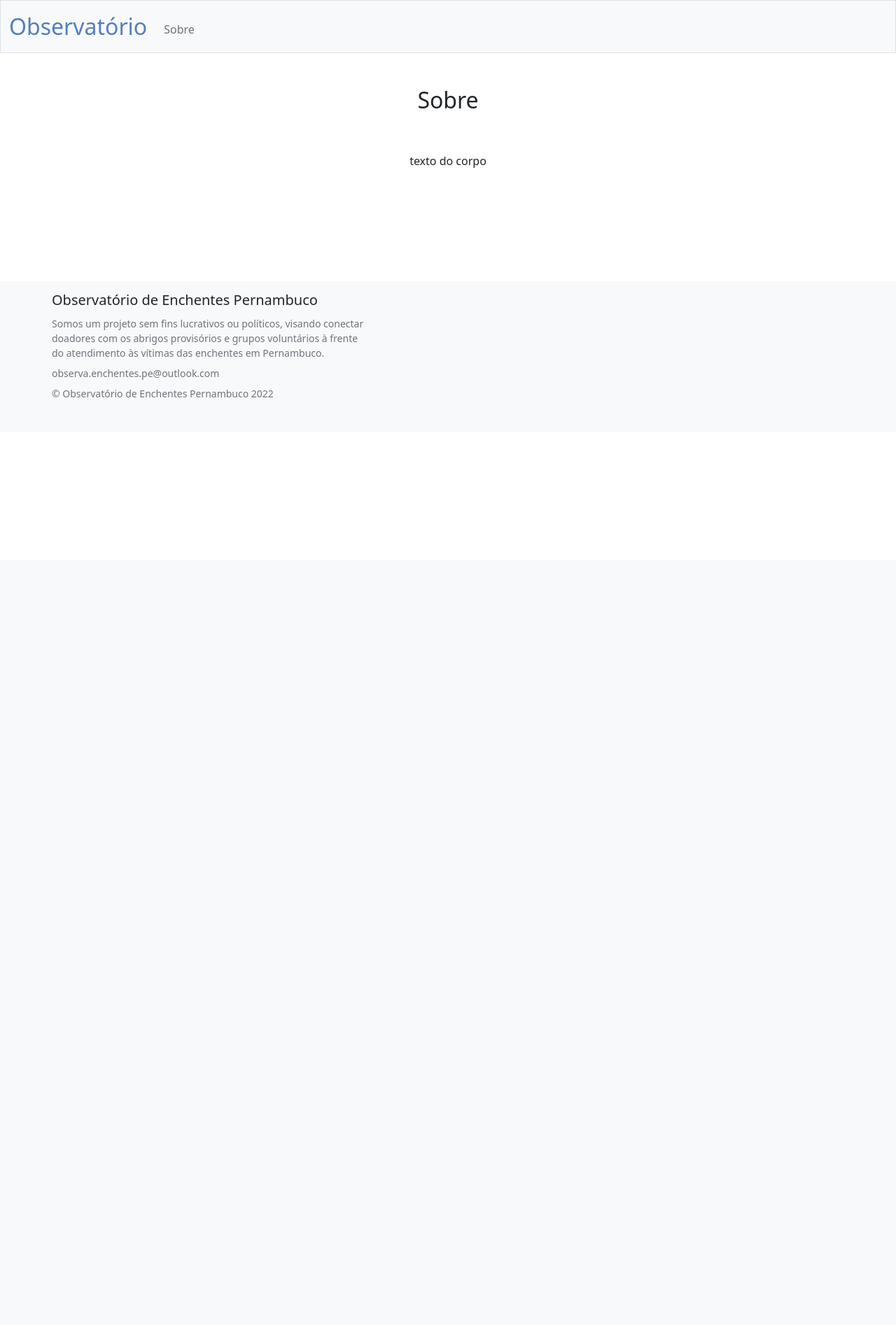
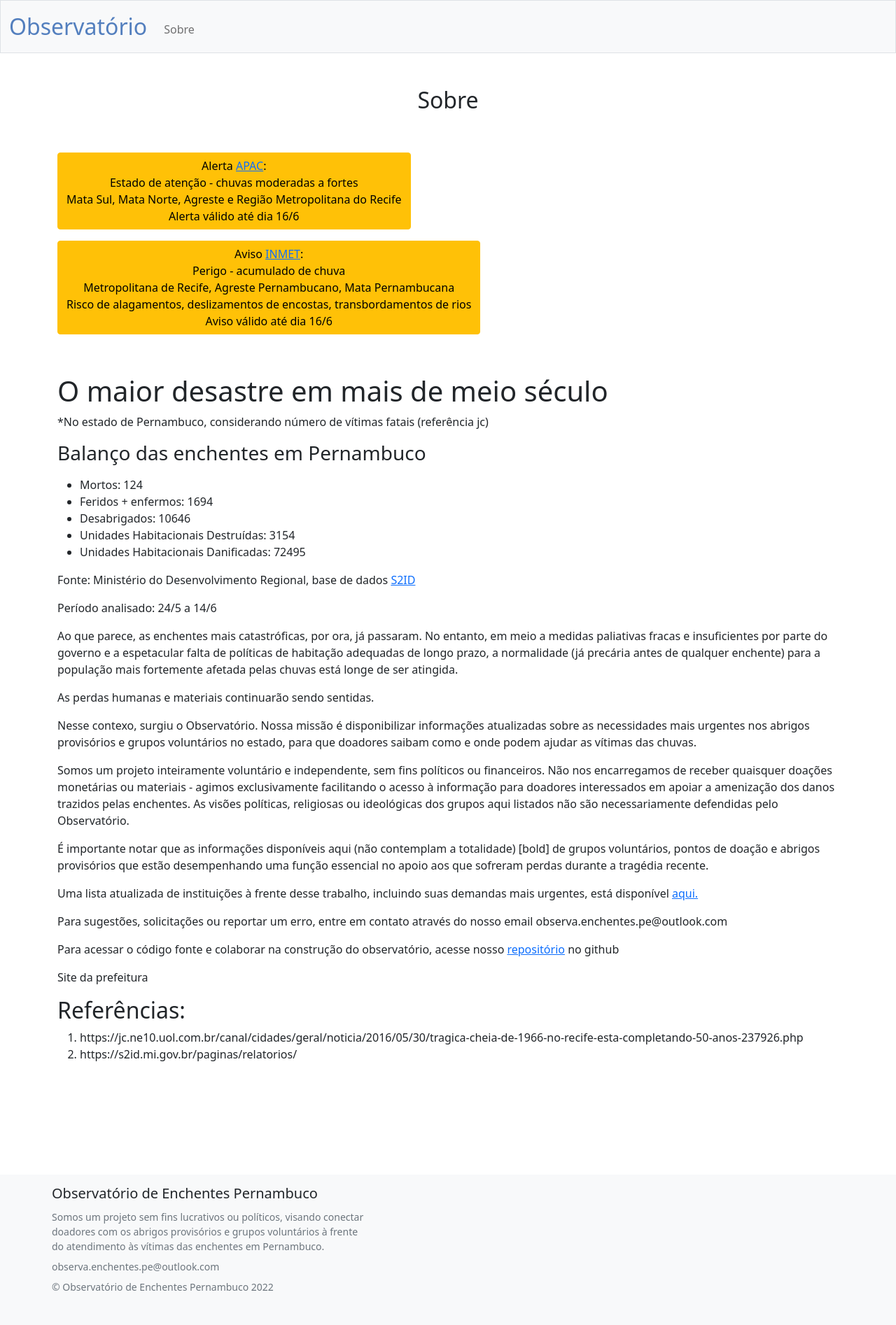
Before and after one commit to oriapierre/enchentes-pe, a Flask app: page /sobre in a window 1280 px wide. Shown: the whole page at 70% size. Before the commit the page ends 568 px from the top, so only its background shows below. Run offline with Flask 2, Linux system fonts and the light colour scheme; some libraries are stand-ins or nearby versions.

Commit message:
Update sobre.html

```diff
--- a/templates/sobre.html
+++ b/templates/sobre.html
@@ -6,7 +6,90 @@
 
 {% block main %}
     <h2>Sobre</h2>
-    <main class = "container py-5 text-center">
-        <p>texto do corpo</p>
+    <main class = "container py-5 text-start">
+        <div >
+            <button type="button" class="btn btn-warning">
+                Alerta <a href="https://www.apac.pe.gov.br/avisos/">APAC</a>:<br>
+                Estado de atenção - chuvas moderadas a fortes<br>
+                Mata Sul, Mata Norte, Agreste e Região Metropolitana do Recife<br>
+                Alerta válido até dia 16/6
+            </button>
+            <p></p>
+            <button type="button" class="btn btn-warning">
+            Aviso <a href="https://portal.inmet.gov.br/">INMET</a>:<br>
+            Perigo - acumulado de chuva<br>
+            Metropolitana de Recife, Agreste Pernambucano, Mata Pernambucana<br>
+            Risco de alagamentos, deslizamentos de encostas, transbordamentos de rios<br>
+            Aviso válido até dia 16/6
+            </button>
+            <p class = 'spasado'></p>
+        </div>
+        <h1>O maior desastre em mais de meio século</h1>
+        <p>*No estado de Pernambuco, considerando número de vítimas fatais (referência jc)</p>
+        <p></p>
+        <h3>Balanço das enchentes em Pernambuco</h3>
+        <p></p>
+        <ul>
+            <li>Mortos: 124</li>
+            <li>Feridos + enfermos: 1694</li>
+            <li>Desabrigados: 10646</li>
+            <li>Unidades Habitacionais Destruídas: 3154</li>
+            <li>Unidades Habitacionais Danificadas: 72495</li>
+        </ul>
+        <p></p>
+        <p>Fonte: Ministério do Desenvolvimento Regional, base de dados <a href="https://s2id.mi.gov.br/paginas/relatorios/">S2ID</a></p>
+        <p>Período analisado: 24/5 a 14/6</p>
+        <p></p>
+        <p>
+            Ao que parece, as enchentes mais catastróficas, por ora, já passaram.
+            No entanto, em meio a medidas paliativas fracas e insuficientes por parte do governo e a
+            espetacular falta de políticas de habitação adequadas de longo prazo, a normalidade
+            (já precária antes de qualquer enchente) para a população mais fortemente afetada
+            pelas chuvas está longe de ser atingida.
+        </p>
+        <p></p>
+        <p>As perdas humanas e materiais continuarão sendo sentidas.</p>
+        <p></p>
+        <p>
+            Nesse contexo, surgiu o Observatório. Nossa missão é disponibilizar informações atualizadas
+            sobre as necessidades mais urgentes nos abrigos provisórios e grupos voluntários no estado,
+            para que doadores saibam como e onde podem ajudar as vítimas das chuvas.
+        </p>
+        <p>
+            Somos um projeto inteiramente voluntário e independente, sem fins políticos ou financeiros.
+            Não nos encarregamos de receber quaisquer doações monetárias ou materiais - agimos exclusivamente
+            facilitando o acesso à informação para doadores interessados em apoiar a amenização dos danos trazidos
+            pelas enchentes. As visões políticas, religiosas ou ideológicas dos grupos aqui listados não são
+            necessariamente defendidas pelo Observatório.
+        </p>
+        <p></p>
+        <p>
+            É importante notar que as informações disponíveis aqui (não contemplam a totalidade) [bold]
+            de grupos voluntários, pontos de doação e abrigos provisórios que estão desempenhando uma
+            função essencial no apoio aos que sofreram perdas durante a tragédia recente.
+        </p>
+        <p></p>
+        <p>
+            Uma lista atualizada de instituições à frente desse trabalho,
+            incluindo suas demandas mais urgentes, está disponível <a href="https://observa-enchentes-pe.herokuapp.com/">aqui.</a>
+        </p>
+        <p></p>
+        <p>
+            Para sugestões, solicitações ou reportar um erro, entre em contato através do nosso email
+            observa.enchentes.pe@outlook.com
+        </p>
+        <p></p>
+        <p>
+            Para acessar o código fonte e colaborar na construção do observatório, acesse nosso
+            <a href="https://github.com/pjinghao/enchentes-pe/">repositório</a> no github
+        </p>
+        <p></p>
+        <p>Site da prefeitura</p>
+        <h2>Referências:</h2>
+        <ol>
+            <li>https://jc.ne10.uol.com.br/canal/cidades/geral/noticia/2016/05/30/tragica-cheia-de-1966-no-recife-esta-completando-50-anos-237926.php</li>
+            <li>https://s2id.mi.gov.br/paginas/relatorios/</li>
+        </ol>
+        <p></p>
     </main>
 {% endblock %}
```
